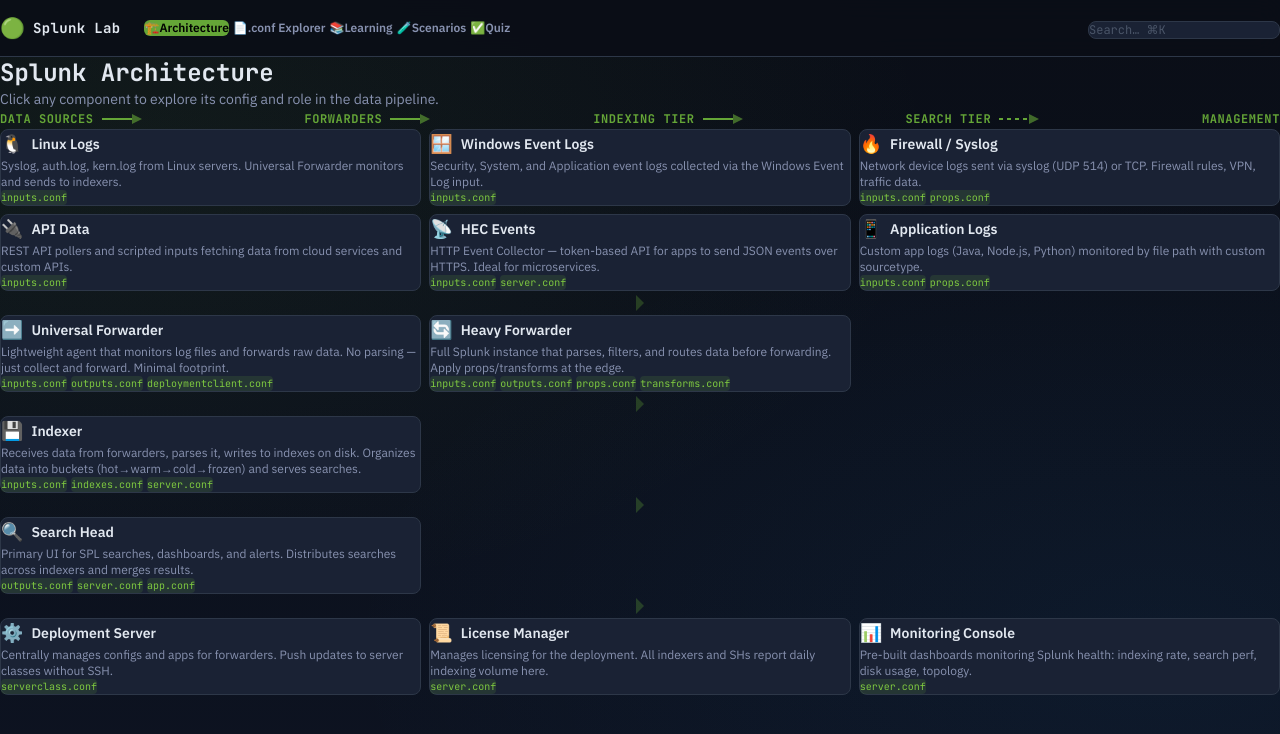
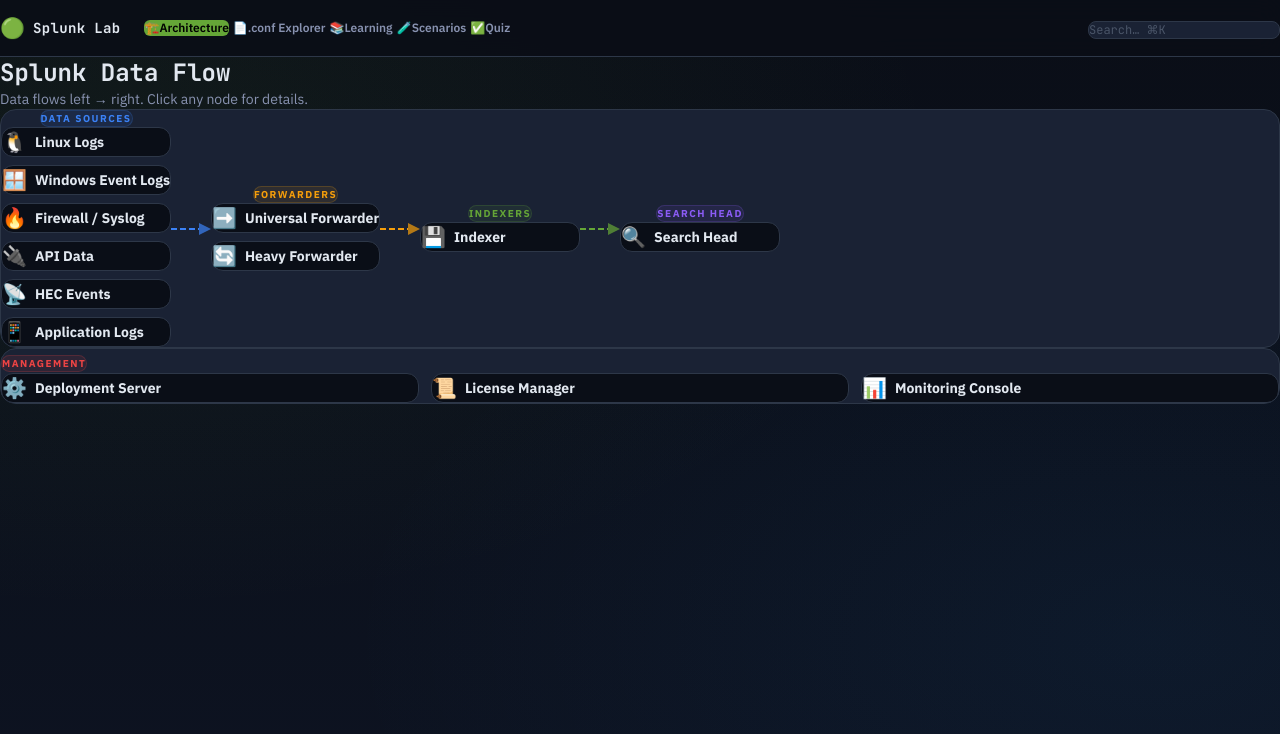
Before and after one commit to chrissytin/splunk-lab-simulator, a React (Vite) app: page / in a window 1280 px wide. Shown: the top 734 px of the page. Built offline with nearby package versions, Linux system fonts and the light colour scheme.

Commit message:
Redesign architecture view with clear left-to-right data flow path

```diff
--- a/src/components/ArchitectureView.jsx
+++ b/src/components/ArchitectureView.jsx
@@ -1,130 +1,155 @@
 import { useState } from 'react'
 import { components } from '../data/splunkData'
 
-const categories = ['Data Sources', 'Forwarders', 'Indexing Tier', 'Search Tier', 'Management']
+const flowPath = [
+  {
+    tier: 'DATA SOURCES',
+    color: '#3b82f6',
+    items: ['linux-logs','windows-logs','firewall-syslog','api-data','hec','app-logs']
+  },
+  {
+    tier: 'FORWARDERS',
+    color: '#f59e0b',
+    items: ['uf','hf']
+  },
+  {
+    tier: 'INDEXERS',
+    color: '#65A637',
+    items: ['indexer']
+  },
+  {
+    tier: 'SEARCH HEAD',
+    color: '#8b5cf6',
+    items: ['searchhead']
+  }
+]
 
-const flowConnections = [
-  { from: 'Data Sources', to: 'Forwarders' },
-  { from: 'Forwarders', to: 'Indexing Tier' },
-  { from: 'Indexing Tier', to: 'Search Tier' },
-  { from: 'Management', to: 'Forwarders', dashed: true },
-  { from: 'Management', to: 'Indexing Tier', dashed: true },
-]
+const mgmtNodes = ['deploymentserver','licensermanager','monitoringconsole']
+
+function Arrow({ color = 'var(--accent)' }) {
+  return (
+    <div className="flex flex-col items-center justify-center px-2 shrink-0">
+      <svg width="40" height="24" viewBox="0 0 40 24">
+        <line x1="0" y1="12" x2="28" y2="12" stroke={color} strokeWidth="2" strokeDasharray="6 3">
+          <animate attributeName="stroke-dashoffset" from="0" to="-9" dur="0.8s" repeatCount="indefinite" />
+        </line>
+        <polygon points="28,6 40,12 28,18" fill={color} opacity="0.7" />
+      </svg>
+    </div>
+  )
+}
 
 export default function ArchitectureView() {
   const [selected, setSelected] = useState(null)
-  const selectedData = selected ? components.find(c => c.id === selected) : null
+  const allComps = components
+  const selectedData = selected ? allComps.find(c => c.id === selected) : null
 
   return (
     <div className="animate-fade-in">
       <h2 className="text-2xl font-bold mb-1" style={{fontFamily:'JetBrains Mono, monospace'}}>
-        Splunk Architecture
+        Splunk Data Flow
       </h2>
-      <p className="text-[var(--text-muted)] text-sm mb-6">Click any component to explore its config and role in the data pipeline.</p>
+      <p className="text-[var(--text-muted)] text-sm mb-6">Data flows left → right. Click any node for details.</p>
 
-      <div className="flex gap-6">
-        {/* Diagram */}
-        <div className="flex-1">
-          {/* Flow header */}
-          <div className="flex items-center justify-between mb-4 px-2">
-            {categories.map((cat, i) => (
-              <div key={cat} className="flex items-center gap-2">
-                <span className="text-xs font-bold text-[var(--accent)] uppercase tracking-wider" style={{fontFamily:'JetBrains Mono, monospace'}}>
-                  {cat}
-                </span>
-                {i < categories.length - 1 && (
-                  <svg width="40" height="20" className="shrink-0">
-                    <line x1="0" y1="10" x2="30" y2="10" stroke="var(--accent)" strokeWidth="2" strokeDasharray={i >= 3 ? "4 4" : "0"}>
-                      <animate attributeName="stroke-dashoffset" from="0" to={i >= 3 ? "-8" : "0"} dur="1s" repeatCount="indefinite" />
-                    </line>
-                    <polygon points="30,5 40,10 30,15" fill="var(--accent)" opacity="0.6" />
-                  </svg>
-                )}
-              </div>
-            ))}
-          </div>
-
-          {/* Component cards by category */}
-          {categories.map(cat => {
-            const items = components.filter(c => c.category === cat)
+      {/* Main flow path */}
+      <div className="bg-[var(--bg-card)] border border-[var(--border)] rounded-2xl p-6 mb-6 overflow-x-auto">
+        <div className="flex items-stretch min-w-[900px]">
+          {flowPath.map((tier, ti) => {
+            const tierComps = tier.items.map(id => allComps.find(c => c.id === id)).filter(Boolean)
             return (
-              <div key={cat} className="mb-4">
-                <div className="grid grid-cols-2 lg:grid-cols-3 gap-2">
-                  {items.map((comp, i) => (
-                    <button
-                      key={comp.id}
-                      onClick={() => setSelected(selected === comp.id ? null : comp.id)}
-                      className={`animate-fade-up text-left p-3 rounded-lg border transition-all ${
-                        selected === comp.id
-                          ? 'border-[var(--accent)] bg-[var(--accent)]/10 shadow-lg shadow-[var(--accent)]/5'
-                          : 'border-[var(--border)] bg-[var(--bg-card)] hover:border-[var(--accent)]/50 hover:bg-[var(--bg-card-hover)]'
-                      }`}
-                      style={{ animationDelay: `${i * 0.05}s` }}
-                    >
-                      <div className="flex items-center gap-2 mb-1">
-                        <span className="text-lg">{comp.icon}</span>
-                        <span className="text-sm font-semibold">{comp.name}</span>
-                      </div>
-                      <p className="text-xs text-[var(--text-muted)] line-clamp-2">{comp.description}</p>
-                      <div className="mt-2 flex gap-1 flex-wrap">
-                        {comp.confFiles.map(cf => (
-                          <span key={cf} className="text-[10px] px-1.5 py-0.5 rounded bg-[var(--accent)]/15 text-[var(--accent-bright)] font-mono">
-                            {cf}
-                          </span>
-                        ))}
-                      </div>
-                    </button>
-                  ))}
+              <div key={tier.tier} className="flex items-center">
+                {/* Tier column */}
+                <div className="flex flex-col items-center">
+                  <span
+                    className="text-[10px] font-bold tracking-[0.15em] uppercase mb-3 px-3 py-1 rounded-full"
+                    style={{ color: tier.color, backgroundColor: tier.color + '18', border: `1px solid ${tier.color}33` }}
+                  >
+                    {tier.tier}
+                  </span>
+                  <div className="flex flex-col gap-2">
+                    {tierComps.map(comp => (
+                      <button
+                        key={comp.id}
+                        onClick={() => setSelected(selected === comp.id ? null : comp.id)}
+                        className={`text-left px-4 py-3 rounded-xl border transition-all min-w-[160px] ${
+                          selected === comp.id
+                            ? 'border-[' + tier.color + '] shadow-lg'
+                            : 'border-[var(--border)] hover:border-[' + tier.color + ']/50'
+                        }`}
+                        style={selected === comp.id ? { borderColor: tier.color, backgroundColor: tier.color + '15' } : { backgroundColor: 'var(--bg-primary)' }}
+                      >
+                        <div className="flex items-center gap-2">
+                          <span className="text-xl">{comp.icon}</span>
+                          <span className="text-sm font-bold">{comp.name}</span>
+                        </div>
+                      </button>
+                    ))}
+                  </div>
                 </div>
-                {cat !== 'Management' && (
-                  <div className="flex justify-center my-2">
-                    <svg width="24" height="24">
-                      <polygon points="8,4 16,12 8,20" fill="var(--accent)" opacity="0.3" />
-                    </svg>
-                  </div>
-                )}
+                {/* Arrow to next tier */}
+                {ti < flowPath.length - 1 && <Arrow color={tier.color} />}
               </div>
             )
           })}
         </div>
+      </div>
 
-        {/* Detail Panel */}
-        {selectedData && (
-          <div className="w-96 shrink-0 animate-fade-in">
-            <div className="sticky top-20 bg-[var(--bg-card)] border border-[var(--border)] rounded-xl p-5">
-              <div className="flex items-center gap-3 mb-4">
-                <span className="text-3xl">{selectedData.icon}</span>
-                <div>
-                  <h3 className="font-bold text-lg">{selectedData.name}</h3>
-                  <span className="text-xs text-[var(--accent)] font-mono">{selectedData.category}</span>
+      {/* Management tier */}
+      <div className="bg-[var(--bg-card)] border border-[var(--border)] rounded-2xl p-5 mb-6">
+        <span className="text-[10px] font-bold tracking-[0.15em] uppercase mb-3 px-3 py-1 rounded-full inline-block"
+          style={{ color: '#ef4444', backgroundColor: '#ef444418', border: '1px solid #ef444433' }}>
+          MANAGEMENT
+        </span>
+        <div className="flex gap-3 mt-3">
+          {mgmtNodes.map(id => {
+            const comp = allComps.find(c => c.id === id)
+            if (!comp) return null
+            return (
+              <button
+                key={comp.id}
+                onClick={() => setSelected(selected === comp.id ? null : comp.id)}
+                className={`text-left px-4 py-3 rounded-xl border transition-all flex-1 ${
+                  selected === comp.id
+                    ? 'border-[#ef4444] bg-[#ef4444]/10'
+                    : 'border-[var(--border)] bg-[var(--bg-primary)] hover:border-[#ef4444]/50'
+                }`}
+              >
+                <div className="flex items-center gap-2">
+                  <span className="text-xl">{comp.icon}</span>
+                  <span className="text-sm font-bold">{comp.name}</span>
                 </div>
-              </div>
-              <p className="text-sm text-[var(--text-muted)] mb-4 leading-relaxed">{selectedData.description}</p>
+              </button>
+            )
+          })}
+        </div>
+      </div>
 
-              <div className="mb-4">
-                <span className="text-xs font-bold text-[var(--text-muted)] uppercase tracking-wider">Location</span>
-                <p className="text-sm mt-1 font-mono text-[var(--accent-bright)]">{selectedData.location}</p>
-              </div>
-
-              <div className="mb-4">
-                <span className="text-xs font-bold text-[var(--text-muted)] uppercase tracking-wider">Config Files</span>
-                <div className="flex gap-1 mt-1 flex-wrap">
-                  {selectedData.confFiles.map(cf => (
-                    <span key={cf} className="text-xs px-2 py-1 rounded bg-[var(--accent)]/15 text-[var(--accent-bright)] font-mono">
-                      {cf}
-                    </span>
-                  ))}
-                </div>
-              </div>
-
-              <div>
-                <span className="text-xs font-bold text-[var(--text-muted)] uppercase tracking-wider">Sample Config</span>
-                <pre className="code-block mt-2 text-xs overflow-x-auto">{selectedData.sampleConfig}</pre>
-              </div>
+      {/* Detail panel */}
+      {selectedData && (
+        <div className="animate-fade-in bg-[var(--bg-card)] border border-[var(--border)] rounded-2xl p-6">
+          <div className="flex items-center gap-3 mb-4">
+            <span className="text-4xl">{selectedData.icon}</span>
+            <div>
+              <h3 className="text-xl font-bold">{selectedData.name}</h3>
+              <span className="text-xs text-[var(--accent)] font-mono">{selectedData.category} · {selectedData.location}</span>
             </div>
           </div>
-        )}
-      </div>
+          <p className="text-sm text-[var(--text-muted)] mb-5 leading-relaxed max-w-2xl">{selectedData.description}</p>
+
+          <div className="flex gap-1 mb-5">
+            {selectedData.confFiles.map(cf => (
+              <span key={cf} className="text-xs px-2.5 py-1 rounded-lg bg-[var(--accent)]/15 text-[var(--accent-bright)] font-mono font-semibold">
+                {cf}
+              </span>
+            ))}
+          </div>
+
+          <div>
+            <span className="text-xs font-bold text-[var(--text-muted)] uppercase tracking-wider">Sample Config</span>
+            <pre className="code-block mt-2 text-xs max-w-2xl">{selectedData.sampleConfig}</pre>
+          </div>
+        </div>
+      )}
     </div>
   )
 }
```
Also changed, not shown: 1 other file (tests, documents, lock files or other folders).
